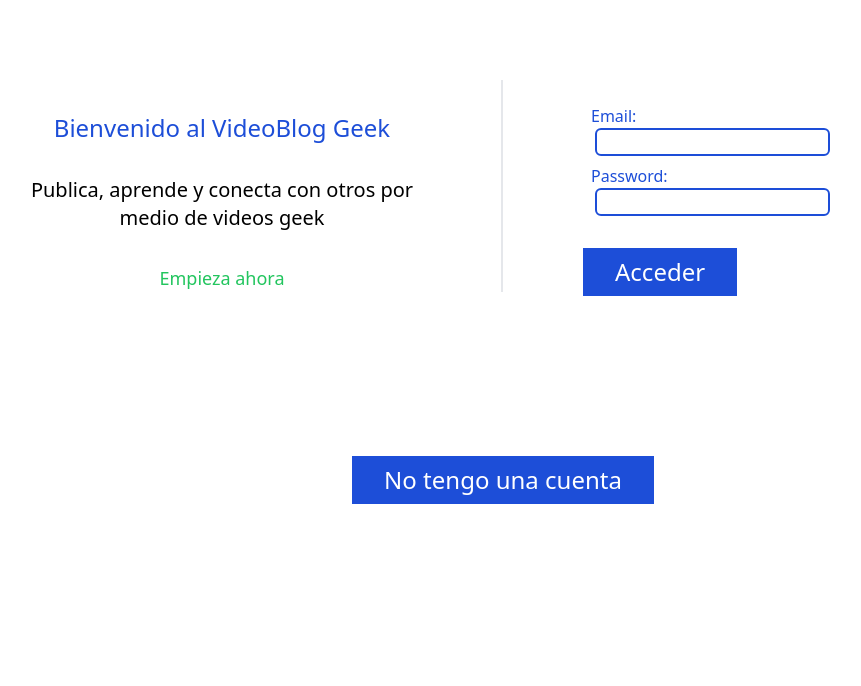
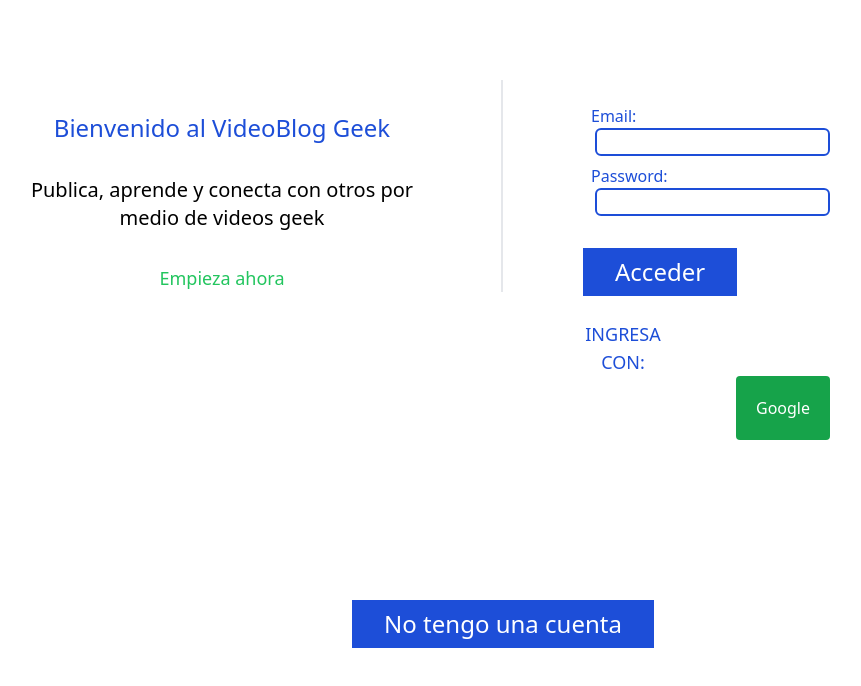
Before and after one commit to jlbousing/nextjs-firebase-practica, a Next.js app: page /login in a window 1280 px wide. Shown: the top 686 px of the page, without its empty margins (137-998 px from the left). Built offline with nearby package versions, Linux system fonts and the light colour scheme; no server answers.

Commit message:
se instala modulo de font-awesome y se hace funcionalidad para acceder con google

```diff
--- /dev/null
+++ b/components/GoogleAuthButton.js
@@ -0,0 +1,18 @@
+import React from 'react'
+import { faGoogle } from '@fortawesome/free-solid-svg-icons'
+import { FontAwesomeIcon } from '@fortawesome/react-fontawesome'
+
+
+export default function GoogleAuthButton(props) {
+  return (
+    <div>
+        <div className="bg-green-600 text-white rounded p-5 cursor-pointer"
+            onClick={() => {
+                console.log("boton google")
+                props.action();
+            }}>
+            Google
+        </div>
+    </div>
+  )
+}
--- a/firebase/firebaseAuth.jsx
+++ b/firebase/firebaseAuth.jsx
@@ -36,6 +36,14 @@ export const useFirebaseAuth = () => {
     const createUserWithEmailAndPassword = (email, password) =>
       firebase.auth().createUserWithEmailAndPassword(email, password);
 
+    const signWithGoogle = () => {
+      let provider = new firebase.auth.GoogleAuthProvider();
+      firebase.auth().signInWithPopup(provider)
+        .then((result) => {
+          console.log("Usuario logeado con google auth ",result);
+        })
+    }
+
     const signOut = () =>
       firebase.auth().signOut().then(clear);
 
@@ -50,6 +58,7 @@ export const useFirebaseAuth = () => {
       loading,
       signInWithEmailAndPassword,
       createUserWithEmailAndPassword,
-      signOut
+      signOut,
+      signWithGoogle
     };
 }
--- a/package.json
+++ b/package.json
@@ -9,6 +9,9 @@
     "lint": "next lint"
   },
   "dependencies": {
+    "@fortawesome/fontawesome-svg-core": "^6.1.1",
+    "@fortawesome/free-solid-svg-icons": "^6.1.1",
+    "@fortawesome/react-fontawesome": "^0.1.18",
     "firebase": "^8.3.3",
     "firebase-auth": "^0.1.2",
     "firebaseui": "^0.600.0",
--- a/pages/_app.js
+++ b/pages/_app.js
@@ -1,4 +1,7 @@
 import '../styles/globals.css'
+import { config } from '@fortawesome/fontawesome-svg-core'
+import '@fortawesome/fontawesome-svg-core/styles.css'
+config.autoAddCss = false
 import { AuthUserProvider } from '../AuthUserProvider';
 
 function MyApp({ Component, pageProps }) {
--- a/pages/login.js
+++ b/pages/login.js
@@ -2,6 +2,8 @@ import React, {useState} from 'react'
 import { useAuth } from '../AuthUserProvider';
 import { useRouter } from 'next/router';
 import Alert from '../components/Alert';
+import GoogleAuthButton from '../components/GoogleAuthButton';
+import Link from 'next/link';
 
 export default function Login() {
 
@@ -10,7 +12,7 @@ export default function Login() {
   const [password, setPassword] = useState(null);
   const [error, setError] = useState(null);
 
-  const { signInWithEmailAndPassword } = useAuth();
+  const { signInWithEmailAndPassword, signWithGoogle } = useAuth();
 
   const router = useRouter();
 
@@ -108,6 +110,18 @@ export default function Login() {
                         </div>
                     </form>
                 </div>
+
+                <div className="flex flex-col pt-6 lg:px-20">
+                     <div
+                     className='w-full text-center text-blue-700 text-lg justify-center lg:w-1/5'>
+                        <h1>INGRESA CON:</h1>
+                     </div>
+                     <div className='flex flex-row justify-center'>
+                        <GoogleAuthButton
+                            action={signWithGoogle}
+                        />
+                     </div>
+                </div>
             </div>
 
         </div>
@@ -115,7 +129,11 @@ export default function Login() {
         <div className="bg-white flex flex-col lg:flex-row lg:pt-20">
 
             <div className="w-full text-center text-2xl flex justify-center">
+                <Link href={"/register"}>
+                    <a>
                     <button className="px-8 py-2 bg-blue-700 text-white hover:bg-blue-300">No tengo una cuenta</button>
+                    </a>
+                </Link>
             </div>
         </div>
     </div>
--- a/pages/register.js
+++ b/pages/register.js
@@ -2,7 +2,8 @@ import React, {useState} from 'react'
 import { useRouter } from 'next/router'
 import { useAuth } from '../AuthUserProvider';
 import Alert from '../components/Alert';
-
+import Link from 'next/link';
+import GoogleAuthButton from '../components/GoogleAuthButton';
 
 export default function Register() {
 
@@ -13,7 +14,11 @@ export default function Register() {
     const [password, setPassword] = useState(null);
     const [error, setError] = useState(null);
 
-    const { createUserWithEmailAndPassword, signOut } = useAuth();
+    const {
+        createUserWithEmailAndPassword,
+        signOut,
+        signWithGoogle
+     } = useAuth();
 
 
     const router = useRouter();
@@ -35,6 +40,7 @@ export default function Register() {
     const closeAlert = () => {
         setError(null);
     }
+
 
     const onSubmit = (event) => {
 
@@ -137,6 +143,18 @@ export default function Register() {
                     </form>
                 </div>
 
+                <div className="flex flex-col pt-6 lg:px-20">
+                     <div
+                     className='w-full text-center text-blue-700 text-lg justify-center lg:w-1/5'>
+                        <h1>INGRESA CON:</h1>
+                     </div>
+                     <div className='flex flex-row justify-center'>
+                        <GoogleAuthButton
+                            action={signWithGoogle}
+                        />
+                     </div>
+                </div>
+
             </div>
 
         </div>
@@ -144,7 +162,11 @@ export default function Register() {
         <div className="bg-white flex flex-col lg:flex-row lg:pt-20">
 
             <div className="w-full text-center text-2xl flex justify-center">
+                <Link href={"/login"}>
+                   <a>
                    <button className="px-8 py-2 bg-blue-700 text-white hover:bg-blue-300">Ya tengo una cuenta</button>
+                   </a>
+                </Link>
             </div>
         </div>
     </div>
```
Also changed, not shown: 1 other file (tests, documents, lock files or other folders). Lines whose indentation alone changed are shown as unchanged.
